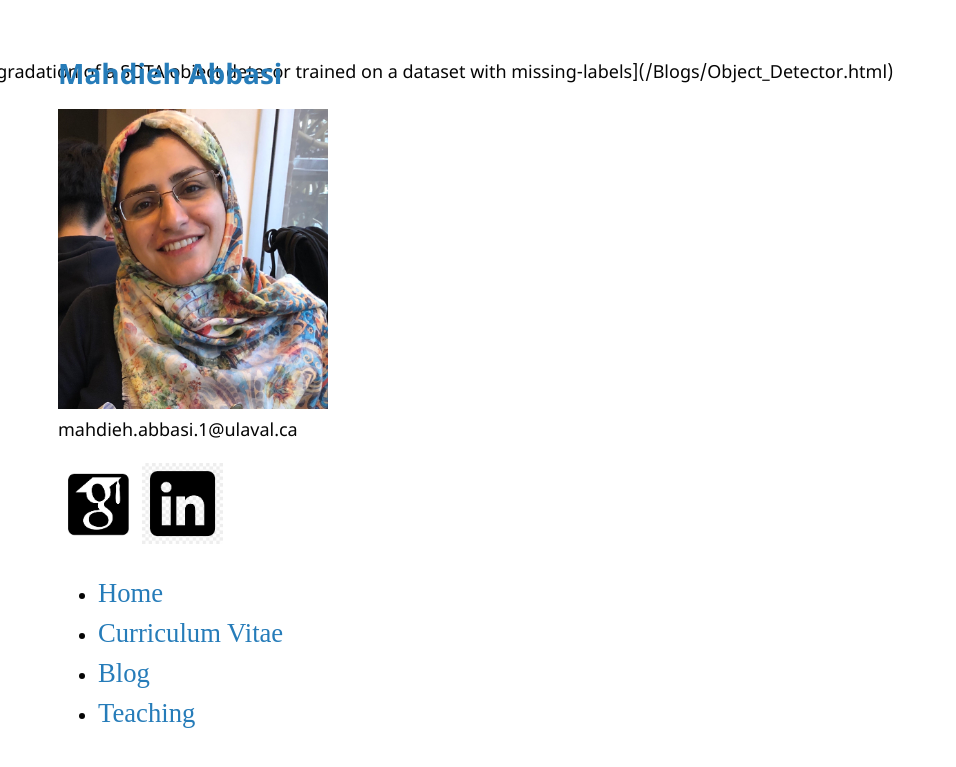
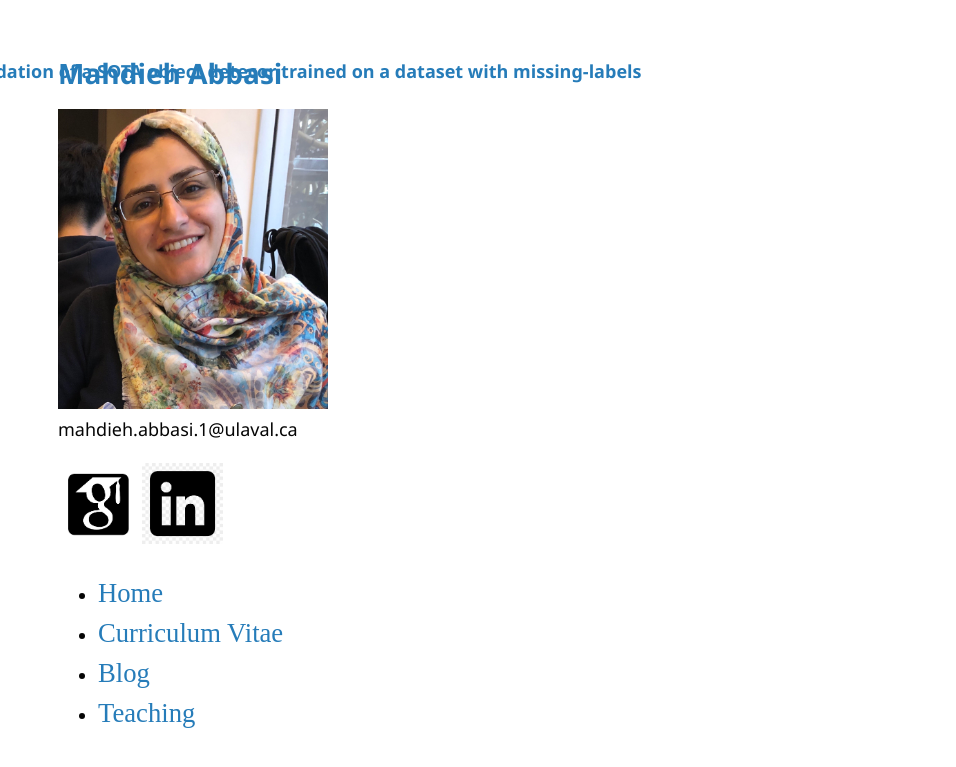
Before and after one commit to mahdaneh/mahdaneh.github.io, a Jekyll site: the page built from Blog.html, in a window 1280 px wide. Shown: the top 767 px of the page, without its empty margins (0-956 px from the left). Built offline with Jekyll 4.4.1, drawn with Linux system fonts in a browser that asks for light colours.

Commit message:
Update Blog.html

```diff
--- a/Blog.html
+++ b/Blog.html
@@ -2,4 +2,4 @@
 layout: default
 ---
 
-*  [# Performance degradation of a SOTA object detecor trained on a dataset with missing-labels](/Blogs/Object_Detector.html)
+<a href="/Blogs/Object_Detector.html"> <span style="font-weight: bold">Performance degradation of a SOTA object detecor trained on a dataset with missing-labels</a>
```
